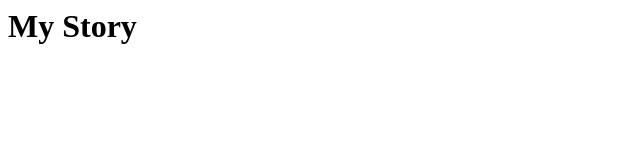
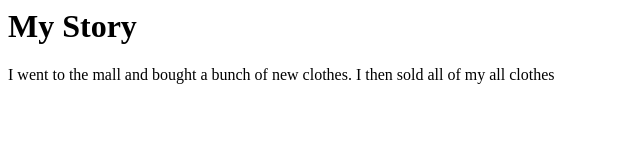
Before and after one commit to jmerkel1/newstorycp1, a plain HTML site: page index.html in a window 1280 px wide. Shown: the whole page, without its empty margins (0-640 px from the left). Drawn offline with Linux system fonts and the light colour scheme.

Commit message:
created my story to the page.

```diff
--- a/index.html
+++ b/index.html
@@ -1,5 +1,6 @@
 <html>
   <body>
       <h1>My Story</h1>
+    <p> I went to the mall and bought a bunch of new clothes. I then sold all of my all clothes </p>
   </body>
  <html>
```
